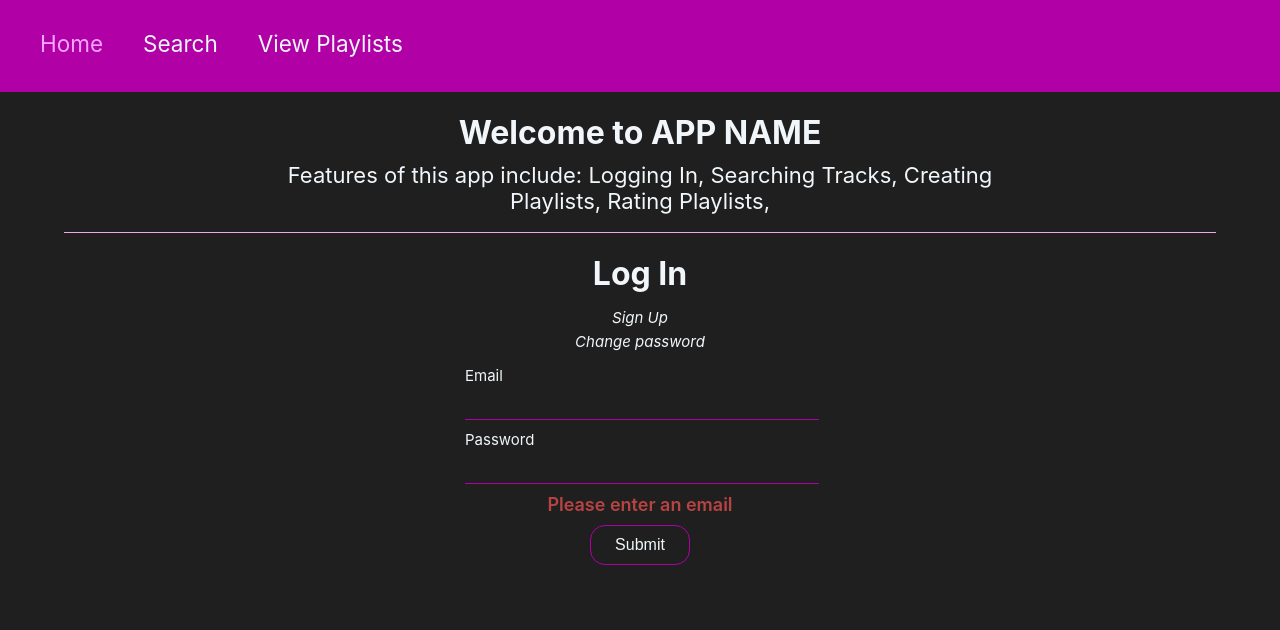
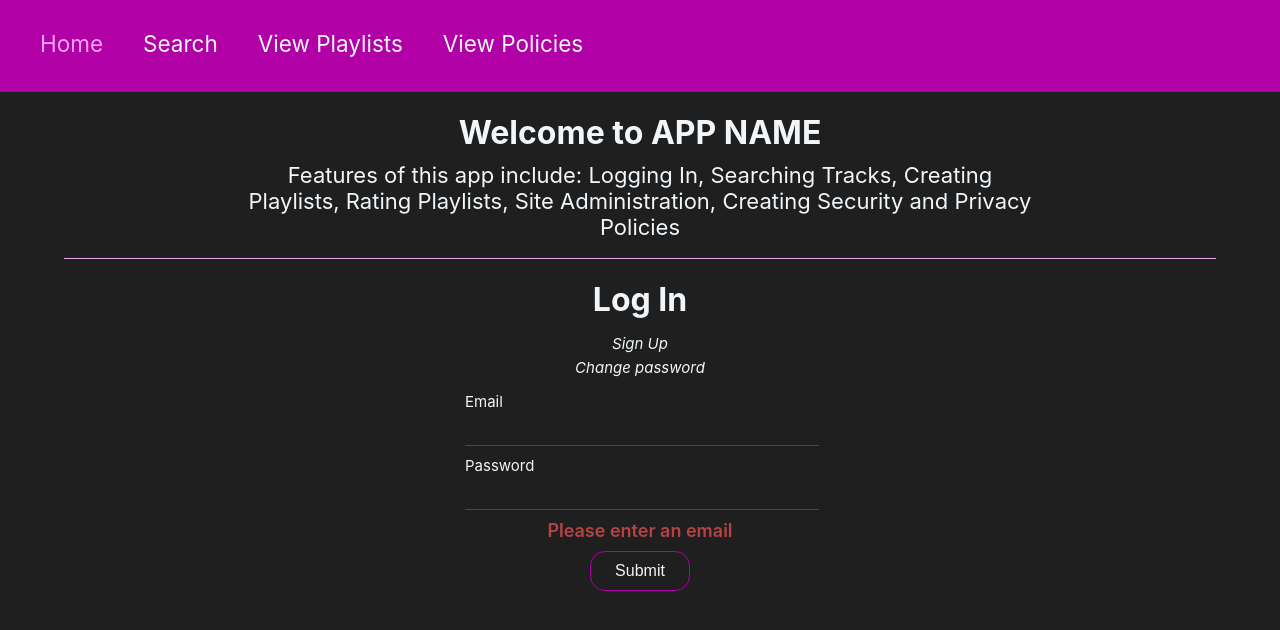
Before and after one commit to swan484/se3316-ebodnar-djin57-swan484-lab4, a React (Create React App) app: page / in a window 1280 px wide. Shown: the top 630 px of the page. Built offline with nearby package versions, Linux system fonts and the light colour scheme; the HTML template or start-up script is replaced by a standard one.

Commit message:
add policy pages

```diff
--- a/src/components/home.js
+++ b/src/components/home.js
@@ -51,7 +51,9 @@ const Home = ({updateUserLoginStatus, loginStatus}) => {
                 <p onClick={() => toggleFeatureMode(1)} className="toggle"> Searching Tracks,</p>
                 <p onClick={() => toggleFeatureMode(2)} className="toggle"> Creating Playlists,</p>
                 <p onClick={() => toggleFeatureMode(3)} className="toggle"> Rating Playlists,</p>
-                {0 in state.featureMode && <div><br/><p className="about">Log into your account by email, create a new account, or change the password for your existing account.
+                <p onClick={() => toggleFeatureMode(4)} className="toggle"> Site Administration,</p>
+                <p onClick={() => toggleFeatureMode(5)} className="toggle"> Creating Security and Privacy Policies</p>
+                {0 in state.featureMode && <div><br/><p className="about"> Log into your account by email, create a new account, or change the password for your existing account.
                     Also supports functionalities of disabled accounts and adminstrative accounts. Logging in provides you with more site privileges.</p></div>}
                 {1 in state.featureMode && <div><br/><p className="about">Search tracks by artist, genre, and title. Search on multiple criteria by attaching all the
                     criteria in a comma separated list in order to view tracks that match all criteria.</p></div>}
@@ -59,6 +61,10 @@ const Home = ({updateUserLoginStatus, loginStatus}) => {
                     logged in can favourite up to 10 public playlists.</p></div>}
                 {3 in state.featureMode && <div><br/><p className="about">Logged in users can review other playlists, leaving a rating and comment
                     for public playlists (including their own).</p></div>}
+                {4 in state.featureMode && <div><br/><p className="about">Admin users can manage other users, appoint or revoke admin privileges, activate
+                    and deactivate users, hide review, and make privacy policies</p></div>}
+                {5 in state.featureMode && <div><br/><p className="about">Admins can create privacy policies which are poblicly accessible to both authenticated
+                    and unathenticated users. Any user can also provide takedown requests.</p></div>}
             </div>
             <hr/>
             <Login updateParentLoginStatus={updateLoginStatus}/>
--- a/src/components/navbar.js
+++ b/src/components/navbar.js
@@ -24,6 +24,12 @@ const Navbar = ({userLoggedInStatus}) => {
                 {userLoggedInStatus.admin === true && <li>
                     <NavLink to='/manage' className={({ isActive }) => "link" + (isActive ? " active" : "")}>Manage Users</NavLink>
                 </li>}
+                {userLoggedInStatus.admin === true && <li>
+                    <NavLink to='/policy' className={({ isActive }) => "link" + (isActive ? " active" : "")}>Create Policies</NavLink>
+                </li>}
+                <li>
+                    <NavLink to='/viewPolicy' className={({ isActive }) => "link" + (isActive ? " active" : "")}>View Policies</NavLink>
+                </li>
                 {userLoggedInStatus.admin === true && <li className="right-display">Admin Console</li>}
             </ul>
         </nav>
```
Also changed, not shown: src/components/policy.js (added), src/components/viewPolicy.js (added), 1 other file (tests, documents, lock files or other folders).
